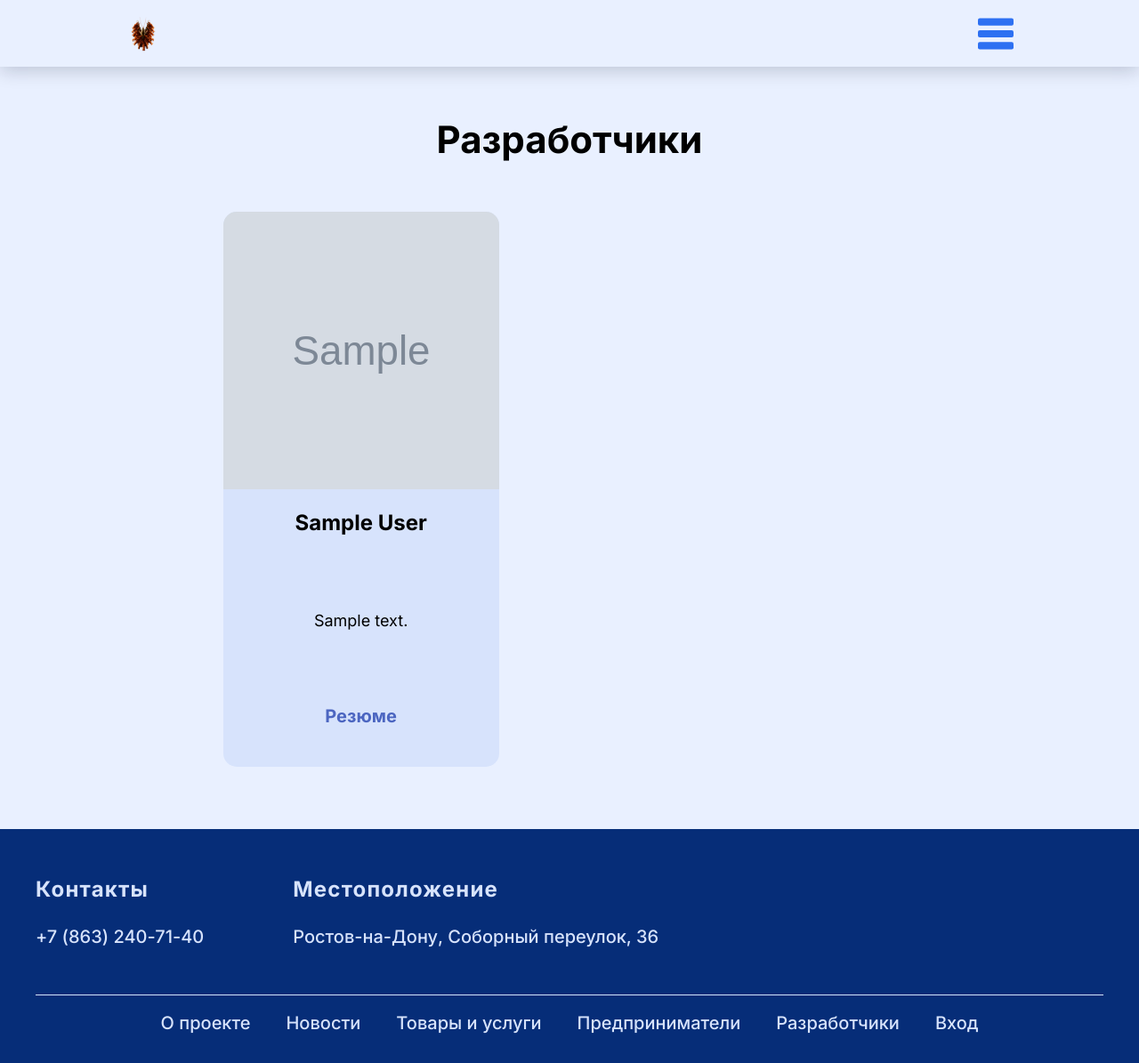
After one commit to astrhsptl/len_website, a Django app: template src/backend/templates/application/developers.html in a window 1280 px wide. The commit adds this page. Shown: the whole page at 89% size. Run offline with Django 4.2, Linux system fonts and the light colour scheme; the template is opened without the code that fills it: most values are stand-ins (such as "Sample title", 1, 10 or a date in 2020); grey boxes marked "Sample" are stand-in pictures.

Commit message:
add developers page

```diff
--- /dev/null
+++ b/src/backend/static/pages/styles/developers.css
@@ -0,0 +1,88 @@
+.card__developer {
+    background-color: #D7E3FC;
+    max-width: 310px;
+    width: 310px;
+    height: 624px;
+    border-radius: 15px;
+    margin-bottom: 20px;
+    margin-right: 20px;
+}
+
+.image__developers {
+    width: 100%;
+    height: 50%;
+    max-height: 50%;
+    object-fit: cover;
+    max-width: 100%;
+    border-radius: 15px 15px 0px 0px;
+}
+
+.container__developers {
+    display: flex;
+    flex-flow: row wrap;
+    justify-content: space-between;
+}
+
+.developer__fio {
+    color: #000;
+    font-size: 24px;
+    font-weight: 700;
+}
+
+.developer__about {
+    color: #000;
+    font-size: 18px;
+}
+
+.resume__developer {
+    font-size: 20px;
+    color: #4C66C1 !important;
+    text-decoration: none;
+    font-weight: 700;
+}
+
+.dev__text__container {
+    margin: 0 auto;
+    width: 90%;
+
+    height: 40%;
+    margin-top: 20px;
+
+    display: flex;
+    flex-flow: column wrap;
+    align-items: center;
+    justify-content: space-between;
+}
+
+@media (max-width: 1000px) {
+    .developer__fio {
+        font-size: 20px;
+    }
+    .developer__about {
+        font-size: 16px;
+    }
+
+    .resume__developer {
+        font-size: 16px;
+    }
+}
+
+@media (max-width: 700px) {
+    .card__developer {
+        width: 100%;
+        height: fit-content;
+        margin-right: 0px;
+    }
+
+    .developer__fio {
+        font-size: 16px;
+    }
+    .developer__about {
+        font-size: 14px;
+    }
+
+    .resume__developer {
+        font-size: 14px;
+        margin-bottom: 20px;
+    }
+}
--- /dev/null
+++ b/src/backend/templates/application/developers.html
@@ -0,0 +1,39 @@
+{% extends "_base.html" %}
+{% load static %}
+
+{% block styles %}
+<link rel="stylesheet" href="{% static 'styles/developers.css' %}">
+<link rel="stylesheet" href="{% static 'styles/services.css' %}">
+{% endblock styles %}
+
+{% block title %}
+Разработчики
+{% endblock title %}
+
+
+{% block main %}
+<div class="container container__margin">
+
+<p class="flag-services">
+    <span class="service__current">Разработчики</span>
+</p>
+
+<div class="container__developers">
+{% for dev in developers %}
+    <div class="card__developer">
+        <img class="image__developers" src="{% static dev.image %}" alt="">
+        <div class="dev__text__container">
+            <div class="developer__fio">
+                {{ dev.first_name }} {{ dev.last_name }}
+            </div>
+            <div class="developer__about">
+                {{ dev.about }}
+            </div>
+            <a class="resume__developer" href="{% static dev.resume %}" download>Резюме</a>
+        </div>
+    </div>
+{% endfor %}
+</div>
+
+</div>
+{% endblock main %}
--- a/src/backend/templates/components/footer.html
+++ b/src/backend/templates/components/footer.html
@@ -34,7 +34,7 @@
                 <a href="{% url 'user_list' %}" class="footer_link">Предприниматели</a>
             </li>
             <li class="footer_li">
-                <a href="https://www.future-view.ru/" class="footer_link">Разработчики</a>
+                <a href="{% url 'developers' %}" class="footer_link">Разработчики</a>
             </li>
             {% if user.is_authenticated %}
                 <li class="footer_li">
```
Also changed, not shown: src/backend/pages/context.py (added, +52 -0 lines), src/backend/pages/urls.py (+6 -2 lines), src/backend/pages/views.py (+10 -1 lines), src/backend/settings/settings.py (+6 -5 lines), src/backend/static/pages/resume_images/granov.jpg (added), src/backend/static/pages/resume_images/kulpinov.jpg (added), src/backend/static/pages/resume_images/nazarko.jpg (added), src/backend/static/pages/resume_images/skuratov.jpg (added), src/backend/static/pages/resume_images/vedenev.jpg (added), 6 other files.
